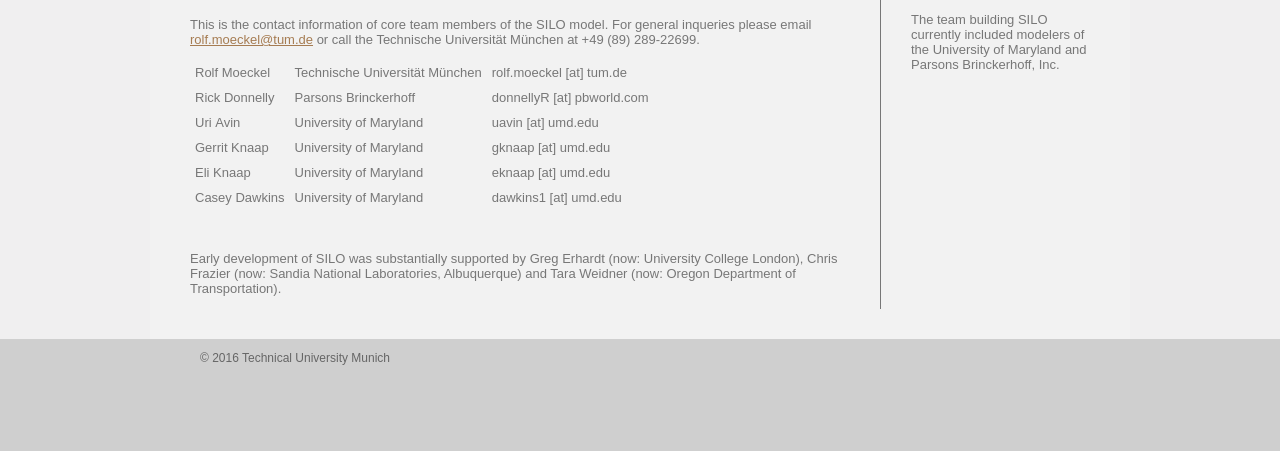
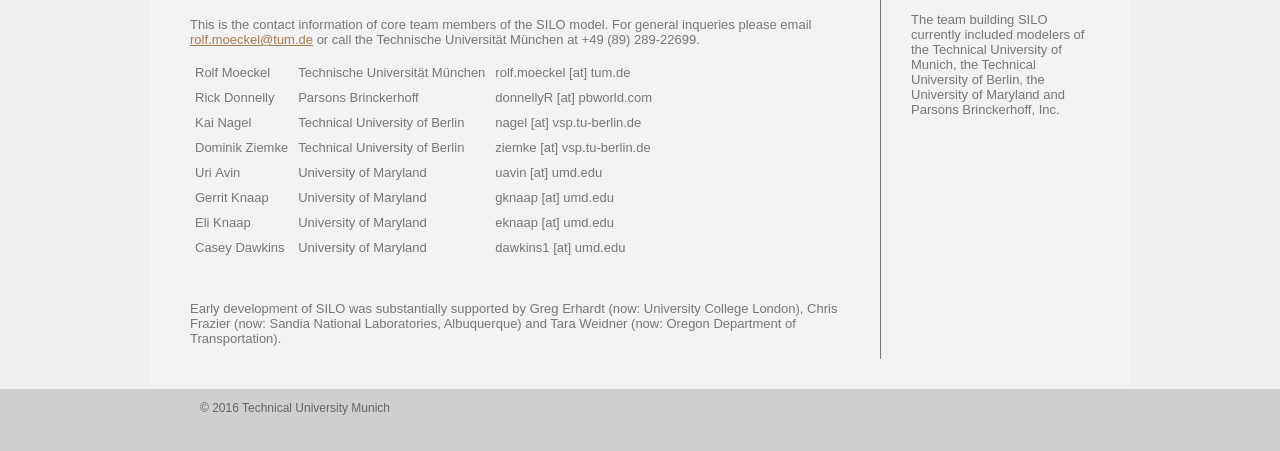
Before and after one commit to moeckel/siloWeb, a plain HTML site: page team.html in a window 1280 px wide. Shown: the part 193-644 px from the top of the page. Drawn offline with Linux system fonts and the light colour scheme.

Commit message:
Added team members from TU Berlin.

```diff
--- a/team.html
+++ b/team.html
@@ -70,6 +70,16 @@
 					    <td>donnellyR&nbsp;[at]&nbsp;pbworld.com</td>
 				      </tr>
                       <tr>
+					    <td>Kai&nbsp;Nagel</td>
+                        <td>Technical&nbsp;University&nbsp;of&nbsp;Berlin</td>
+					    <td>nagel&nbsp;[at]&nbsp;vsp.tu-berlin.de</td>
+				      </tr>
+                      <tr>
+					    <td>Dominik&nbsp;Ziemke</td>
+                        <td>Technical&nbsp;University&nbsp;of&nbsp;Berlin</td>
+					    <td>ziemke&nbsp;[at]&nbsp;vsp.tu-berlin.de</td>
+				      </tr>
+                      <tr>
 					    <td>Uri&nbsp;Avin</td>
                         <td>University&nbsp;of&nbsp;Maryland</td>
 					    <td>uavin&nbsp;[at]&nbsp;umd.edu</td>
@@ -95,7 +105,7 @@
 				</div>
 				<div class="contentright">
 				  <h2> SILO Team</h2>
-					<p>The team building SILO currently included modelers of the University of Maryland and Parsons Brinckerhoff, Inc. </p></div>
+					<p>The team building SILO currently included modelers of the Technical University of Munich, the Technical University of Berlin, the University of Maryland and Parsons Brinckerhoff, Inc. </p></div>
 				<div style="clear:both;"></div>
 			</div>
 		</div>
```
